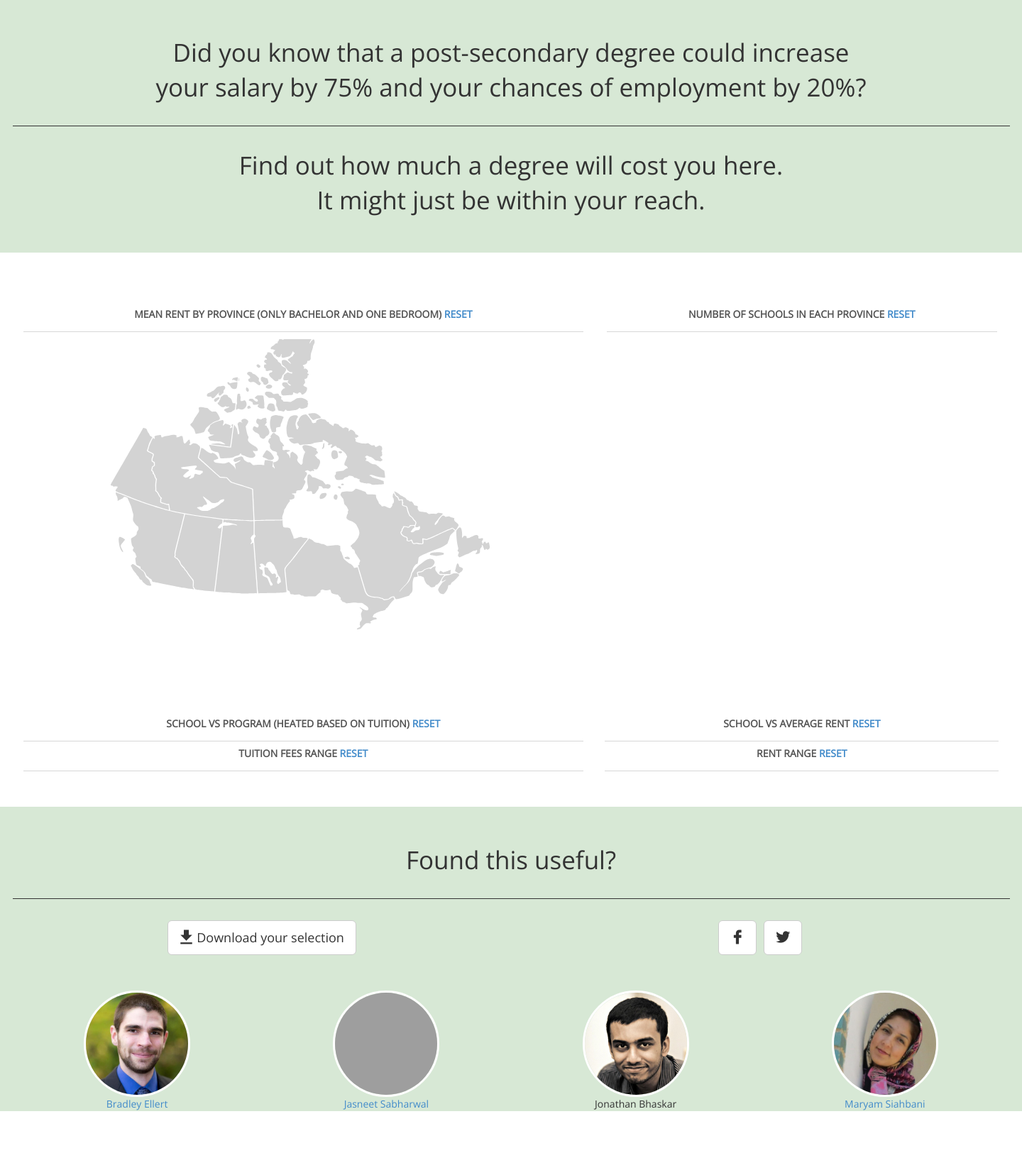
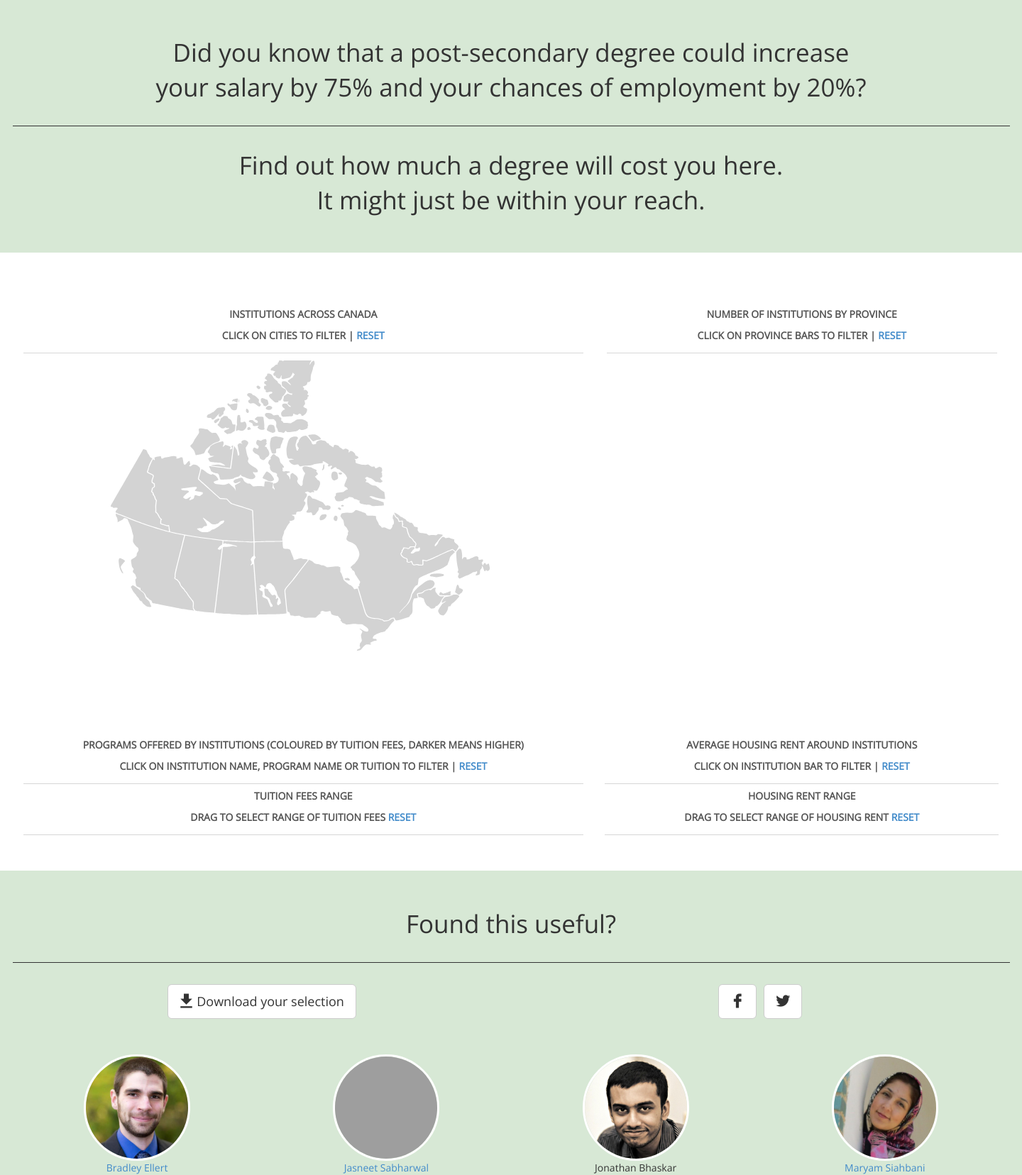
Before and after one commit to KonceptGeek/sfu-data-crunchers, a Django app: template YouthEmployment/templates/index.html in a window 1440 px wide. Shown: the part 213-1869 px from the top of the page at 71% size. Before the commit the page ends 1779 px from the top, so only its background shows below. Run offline with Django 3.2, Linux system fonts and the light colour scheme; the template is opened without the code that fills it, so the values that code supplies are empty; some libraries are stand-ins or nearby versions; grey boxes are pictures that could not be loaded.

Commit message:
modified chart text

```diff
--- a/YouthEmployment/templates/index.html
+++ b/YouthEmployment/templates/index.html
@@ -39,7 +39,8 @@
             <div class="col-md-7">
                 <div id="ca-chart" class="geo-chart">
                     <div class="chart-title">
-                        <p>Mean Rent by Province (Only Bachelor and One Bedroom) <a class="reset" href="javascript:canadaChart.filterAll();dc.redrawAll();">reset</a></p>
+                        <p>Institutions Across Canada</p>
+                        <p>Click on cities to filter | <a class="reset" href="javascript:canadaChart.filterAll();dc.redrawAll();">reset</a></p>
                     </div>
                     <div class="chart h-center map-chart">
                         <svg width="575" height="450">
@@ -287,7 +288,8 @@
                 <div class="h-center" style="width:550px">
                     <div id="province-school">
                         <div class="chart-title">
-                            <p>Number of schools in each Province <a class="reset" href="javascript:provinceSchoolChart.filterAll();dc.redrawAll();">reset</a></p>
+                            <p>Number of Institutions by Province</p>
+                            <p>Click on province bars to filter | <a class="reset" href="javascript:provinceSchoolChart.filterAll();dc.redrawAll();">reset</a></p>
                         </div>
                     </div>
                     <div class="clearfix"></div>
@@ -300,7 +302,8 @@
             <div class="col-md-7">
                 <div id="school-program-tution">
                     <div class="chart-title">
-                        <p>School vs Program (Heated based on tuition) <a class="reset" href="javascript:schoolProgramTuitionChart.filterAll();dc.redrawAll();">reset</a></p>
+                        <p>Programs offered by Institutions (coloured by Tuition Fees, darker means higher)</p>
+                        <p>Click on institution name, program name or tuition to filter | <a class="reset" href="javascript:schoolProgramTuitionChart.filterAll();dc.redrawAll();">reset</a></p>
                     </div>
                 </div>
             </div>
@@ -308,7 +311,8 @@
             <div class="col-md-5">
                 <div id="school-rent">
                     <div class="chart-title">
-                        <p>School vs Average Rent <a class="reset" href="javascript:schoolRent.filterAll();dc.redrawAll();">reset</a></p>
+                        <p>Average Housing Rent around Institutions</p>
+                        <p>Click on institution bar to filter | <a class="reset" href="javascript:schoolRent.filterAll();dc.redrawAll();">reset</a></p>
                     </div>
                 </div>
             </div>
@@ -318,7 +322,8 @@
             <div class="col-md-7">
                 <div id="tuition">
                     <div class="chart-title">
-                        <p>Tuition Fees Range <a class="reset" href="javascript:tuition.filterAll();dc.redrawAll();">reset</a></p>
+                        <p>Tuition Fees Range</p>
+                        <p>Drag to select range of tuition fees <a class="reset" href="javascript:tuition.filterAll();dc.redrawAll();">reset</a></p>
                     </div>
                 </div>
             </div>
@@ -326,7 +331,8 @@
             <div class="col-md-5">
                 <div id="rent">
                     <div class="chart-title">
-                        <p>Rent Range <a class="reset" href="javascript:rent.filterAll();dc.redrawAll();">reset</a></p>
+                        <p>Housing Rent Range</p>
+                        <p>Drag to select range of housing rent <a class="reset" href="javascript:rent.filterAll();dc.redrawAll();">reset</a></p>
                     </div>
                 </div>
             </div>
@@ -659,7 +665,7 @@
     };
 
     heatColorMapping.domain = function() {
-        return [0, 10000];
+        return [0, 20000];
     };
 
     margin = {top: 20, right: 20, bottom: 210, left: 200};
```
